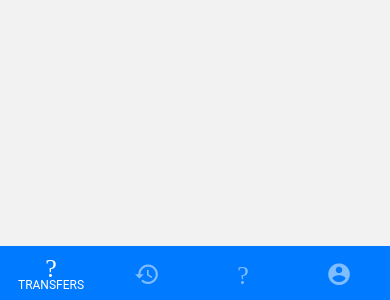
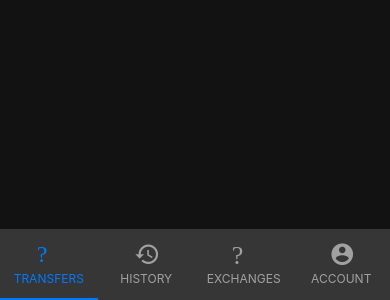
Before and after one commit to National-Bank-of-Megan/mobile-client, a React Native app: screen / in a window 390 px wide. Shown: the part 544-844 px from the top of the page. Built offline with nearby package versions, Linux system fonts and the light colour scheme.

Commit message:
Bottom navigation

```diff
--- a/App.tsx
+++ b/App.tsx
@@ -18,15 +18,27 @@ import {
     Roboto_900Black_Italic
 } from '@expo-google-fonts/roboto';
 import {useFonts} from "expo-font";
-import {NavigationContainer} from "@react-navigation/native";
+import {DefaultTheme, NavigationContainer} from "@react-navigation/native";
 import { createMaterialBottomTabNavigator } from '@react-navigation/material-bottom-tabs';
 import TransfersScreen from "./screens/TransfersScreen";
 import MaterialCommunityIcons from 'react-native-vector-icons/MaterialCommunityIcons';
 import HistoryScreen from "./screens/HistoryScreen";
 import CurrencyScreen from "./screens/CurrencyScreen";
 import AccountScreen from "./screens/AccountScreen";
+import {createMaterialTopTabNavigator} from "@react-navigation/material-top-tabs";
+import Colors from "./constants/colors";
+// import {Icon} from "react-native-vector-icons/Icon";
 
-const Tab = createMaterialBottomTabNavigator();
+
+const Tab = createMaterialTopTabNavigator();
+const NavigationContainerTheme = {
+  ...DefaultTheme,
+  colors: {
+    ...DefaultTheme.colors,
+    background: Colors.MAIN_BACKGROUND
+  },
+};
+
 
 export default function App() {
   const [fontsLoaded] = useFonts({
@@ -40,12 +52,21 @@ export default function App() {
   return (
     <PaperProvider theme={theme}>
       <StatusBar style="light" />
-      <NavigationContainer>
-        <Tab.Navigator screenOptions={{ }}>
+      <NavigationContainer theme={NavigationContainerTheme}>
+        <Tab.Navigator tabBarPosition='bottom' screenOptions={{
+          tabBarShowLabel: true,
+          tabBarLabelStyle: { fontSize: 12 },
+          tabBarShowIcon: true,
+          swipeEnabled: false,
+          tabBarStyle: { backgroundColor: Colors.MAIN_NAVIGATION_BACKGROUND },
+          tabBarActiveTintColor: Colors.PRIMARY,
+          tabBarInactiveTintColor: Colors.NAVIGATION_INACTIVE_TEXT
+        }}
+        >
           <Tab.Screen name="Transfers" component={TransfersScreen} options={{
             tabBarLabel: 'TRANSFERS',
             tabBarIcon: ({ color }) => (
-              <MaterialCommunityIcons name="compare-arrows" color={color} size={26} />
+              <MaterialCommunityIcons name="compare-arrows" color={color} size={24} />
             ),
           }}/>
           <Tab.Screen name="History" component={HistoryScreen} options={{
@@ -57,7 +78,7 @@ export default function App() {
           <Tab.Screen name="Exchanges" component={CurrencyScreen} options={{
             tabBarLabel: 'EXCHANGES',
             tabBarIcon: ({ color }) => (
-              <MaterialCommunityIcons name="attach-money" color={color} size={26} />
+              <MaterialCommunityIcons name="arrows-rotate" color={color} size={26} />
             ),
           }}/>
           <Tab.Screen name="Account" component={AccountScreen} options={{
--- a/constants/colors.ts
+++ b/constants/colors.ts
@@ -1,6 +1,8 @@
 const Colors = {
+  PRIMARY: "#007AFF",
   MAIN_BACKGROUND: "#121212",
-  MAIN_NAVIGATION_BACKGROUND: "#363636"
+  MAIN_NAVIGATION_BACKGROUND: "#363636",
+  NAVIGATION_INACTIVE_TEXT: "#A1A1A1"
 }
 
 export default Colors;
--- a/package.json
+++ b/package.json
@@ -11,7 +11,9 @@
   "dependencies": {
     "@expo-google-fonts/inter": "^0.2.2",
     "@expo-google-fonts/roboto": "^0.2.2",
+    "@expo/vector-icons": "^13.0.0",
     "@react-navigation/material-bottom-tabs": "^6.2.3",
+    "@react-navigation/material-top-tabs": "^6.2.3",
     "@react-navigation/native": "^6.0.12",
     "@react-navigation/native-stack": "^6.8.0",
     "@reduxjs/toolkit": "^1.8.5",
@@ -22,9 +24,11 @@
     "react": "18.0.0",
     "react-dom": "18.0.0",
     "react-native": "0.69.5",
+    "react-native-pager-view": "5.4.24",
     "react-native-paper": "^4.12.4",
     "react-native-safe-area-context": "4.3.1",
     "react-native-screens": "~3.15.0",
+    "react-native-tab-view": "^3.1.1",
     "react-native-vector-icons": "^9.2.0",
     "react-native-web": "~0.18.7",
     "react-redux": "^8.0.2"
```
Also changed, not shown: 1 other file (tests, documents, lock files or other folders).
